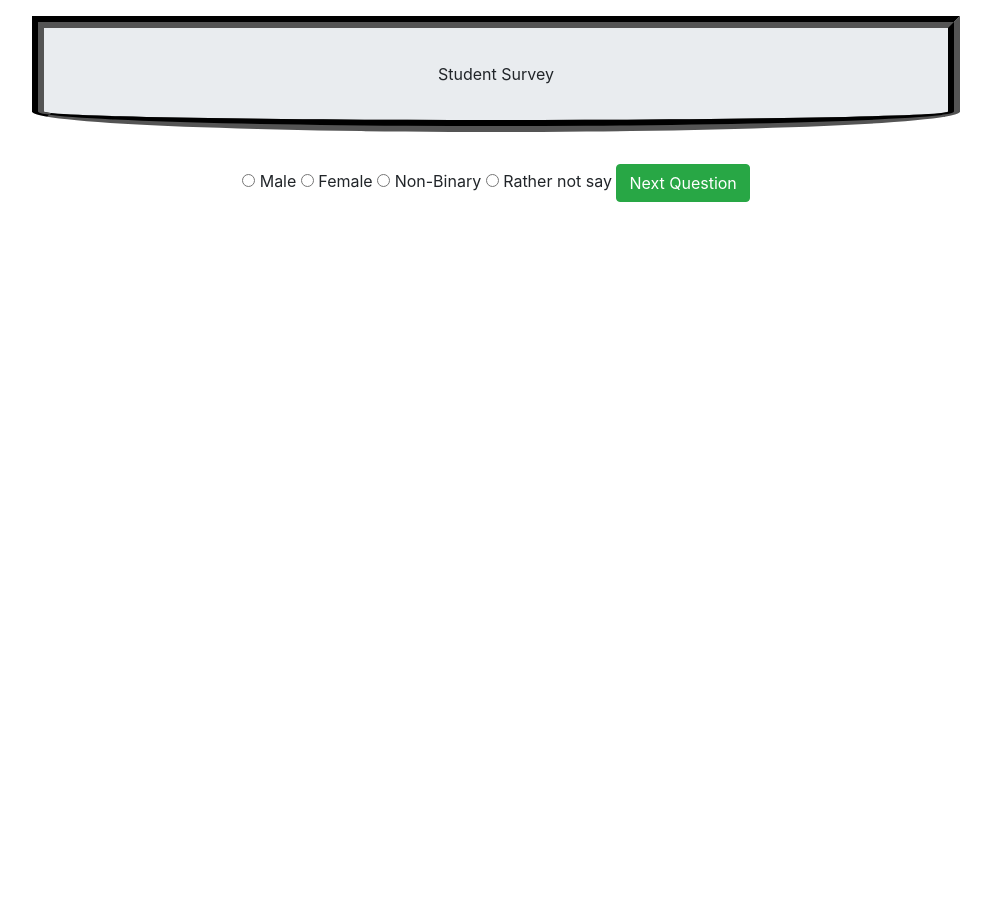
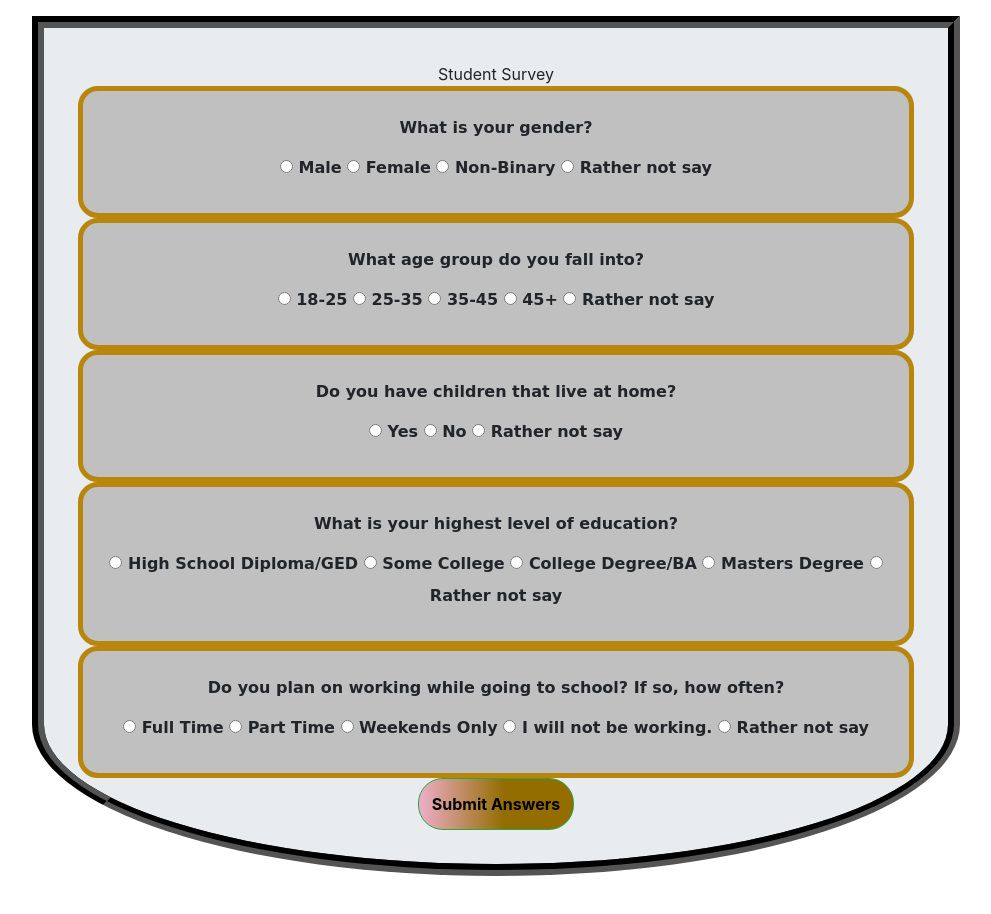
Before and after one commit to schradermade/CodeSchoolSurvey, a website built with webpack: page src/index.html in a window 1280 px wide. Shown: the whole page, without its empty margins (144-1135 px from the left). Before the commit the page ends 800 px from the top, so only its background shows below. Built offline with nearby package versions, Linux system fonts and the light colour scheme.

Commit message:
create 5 questions in the html form and add styling to css

```diff
--- a/src/css/styles.css
+++ b/src/css/styles.css
@@ -6,7 +6,7 @@
   }
 
   body {
-    background-image:url();
+    /* background-image:url(); */
     box-sizing: border-box;
     text-align: center;
     width: 100%;
@@ -22,4 +22,30 @@
     border-style: groove;
     border-radius: 0 0 85% 85% / 30%;
   }
+
+  #gender, #age , #kids , #school , #working {
+    border-style: solid;
+    border-radius: 20px;
+    border-color: darkgoldenrod;
+    border-width: 5px;
+    padding: 25px;
+    font-weight: bolder;
+    background-color: silver;
+  }
+
+  #gender , #age , #kids , #school , #working {
+    font-family: 'Big Shoulders Inline Text', cursive;
+    text-align: center;
+  }
+
+  .btn-success {
+    background: linear-gradient(90deg, rgba(238,174,202,1) 0%, rgba(148,109,1,1) 55%);
+    border-radius: 25px;
+    margin: 0 auto;
+    padding: 13px;
+    display: block;
+    font-weight: bolder;
+    text-align: center;
+    color: black;
+  }
 }
--- a/src/index.html
+++ b/src/index.html
@@ -7,8 +7,10 @@
 </head>
 <body>
   <div class="container">
-    <div class="jumbotron">Student Survey</div>
-    <form id="aboutUser">
+    <div class="jumbotron">Student Survey
+      <div id="aboutUser">
+        <form id="gender">
+          <p>What is your gender?</p>
           <input type="radio" id="male" name="gender" value="male">
           <label for="male">Male</label>
           <input type="radio" id="female" name="gender" value="female">
@@ -17,8 +19,58 @@
           <label for="nonbinary">Non-Binary</label>
           <input type="radio" id="na" name="gender" value="na">
           <label for="na">Rather not say</label>
-      <button type="submit" id="response" class="btn btn-success">Next Question</button>
         </form>
+        <form id="age">
+          <p>What age group do you fall into?</p>
+          <input type="radio" id="18-25" name="age" value="18-25">
+          <label for="18-25">18-25</label>
+          <input type="radio" id="25-35" name="age" value="25-35">
+          <label for="25-35">25-35</label>
+          <input type="radio" id="35-45" name="age" value="35-45">
+          <label for="35-45">35-45</label>
+          <input type="radio" id="45+" name="age" value="45+">
+          <label for="45+">45+</label>
+          <input type="radio" id="na" name="age" value="na">
+          <label for="na">Rather not say</label>
+        </form>
+        <form id="kids">
+          <p>Do you have children that live at home?</p>
+          <input type="radio" id="yes" name="kids" value="yes">
+          <label for="yes">Yes</label>
+          <input type="radio" id="no" name="kids" value="no">
+          <label for="no">No</label>
+          <input type="radio" id="na" name="kids" value="na">
+          <label for="na">Rather not say</label>
+        </form>
+        <form id="school">
+          <p>What is your highest level of education?</p>
+          <input type="radio" id="hsOrGed" name="school" value="hsOrGed">
+          <label for="hsOrGed">High School Diploma/GED</label>
+          <input type="radio" id="someCollege" name="school" value="someCollege">
+          <label for="someCollege">Some College</label>
+          <input type="radio" id="degree" name="school" value="degree">
+          <label for="degree">College Degree/BA</label>
+          <input type="radio" id="masters" name="school" value="masters">
+          <label for="masters">Masters Degree</label>
+          <input type="radio" id="na" name="school" value="na">
+          <label for="na">Rather not say</label>
+        </form>
+        <form id="working">
+          <p>Do you plan on working while going to school? If so, how often?</p>
+          <input type="radio" id="fullTime" name="working" value="fullTime">
+          <label for="fullTime">Full Time</label>
+          <input type="radio" id="partTime" name="working" value="partTime">
+          <label for="partTime">Part Time</label>
+          <input type="radio" id="weekends" name="working" value="weekends">
+          <label for="weekends">Weekends Only</label>
+          <input type="radio" id="noWork" name="working" value="noWork">
+          <label for="noWork">I will not be working.</label>
+          <input type="radio" id="na" name="working" value="na">
+          <label for="na">Rather not say</label>
+        </form>
+        <button type="submit" id="userResponse" class="btn btn-success">Submit Answers</button>
+      </div>
+    </div>
   </div>
 </body>
 </html>
--- a/src/main.js
+++ b/src/main.js
@@ -4,7 +4,7 @@ import 'bootstrap/dist/css/bootstrap.min.css';
 import './css/styles.css';
 
 $(document).ready(function() {
-  $("#response").click(function(event) {
+  $("#userResponse").click(function(event) {
     event.preventDefault();
     let gender = $("input:radio:checked").val();
     console.log(`The user input is: ${gender}`);
```
Also changed, not shown: package.json (+2 -9 lines), src/js/server.js (+51 -51 lines). Lines whose indentation alone changed are shown as unchanged.
